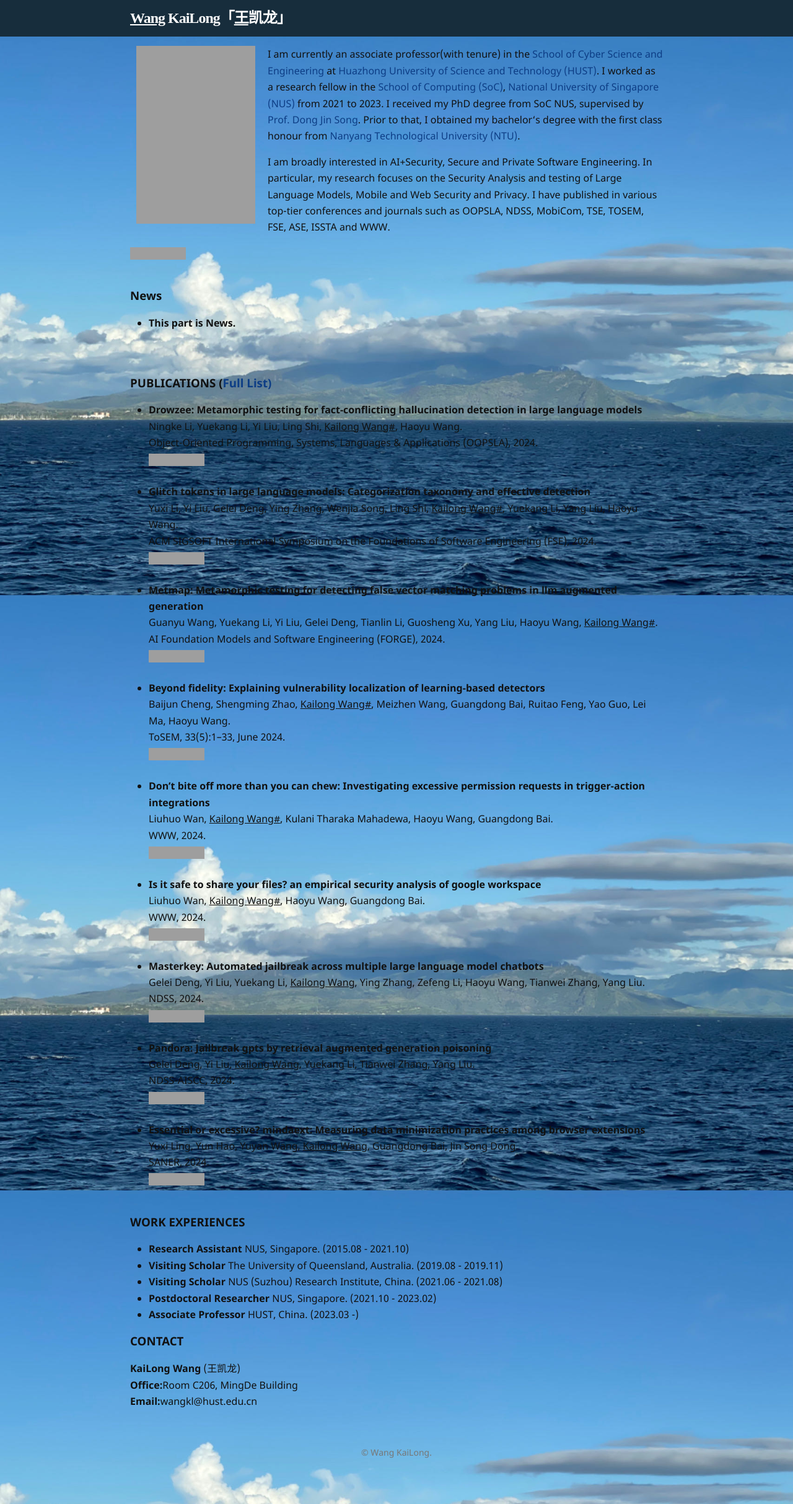
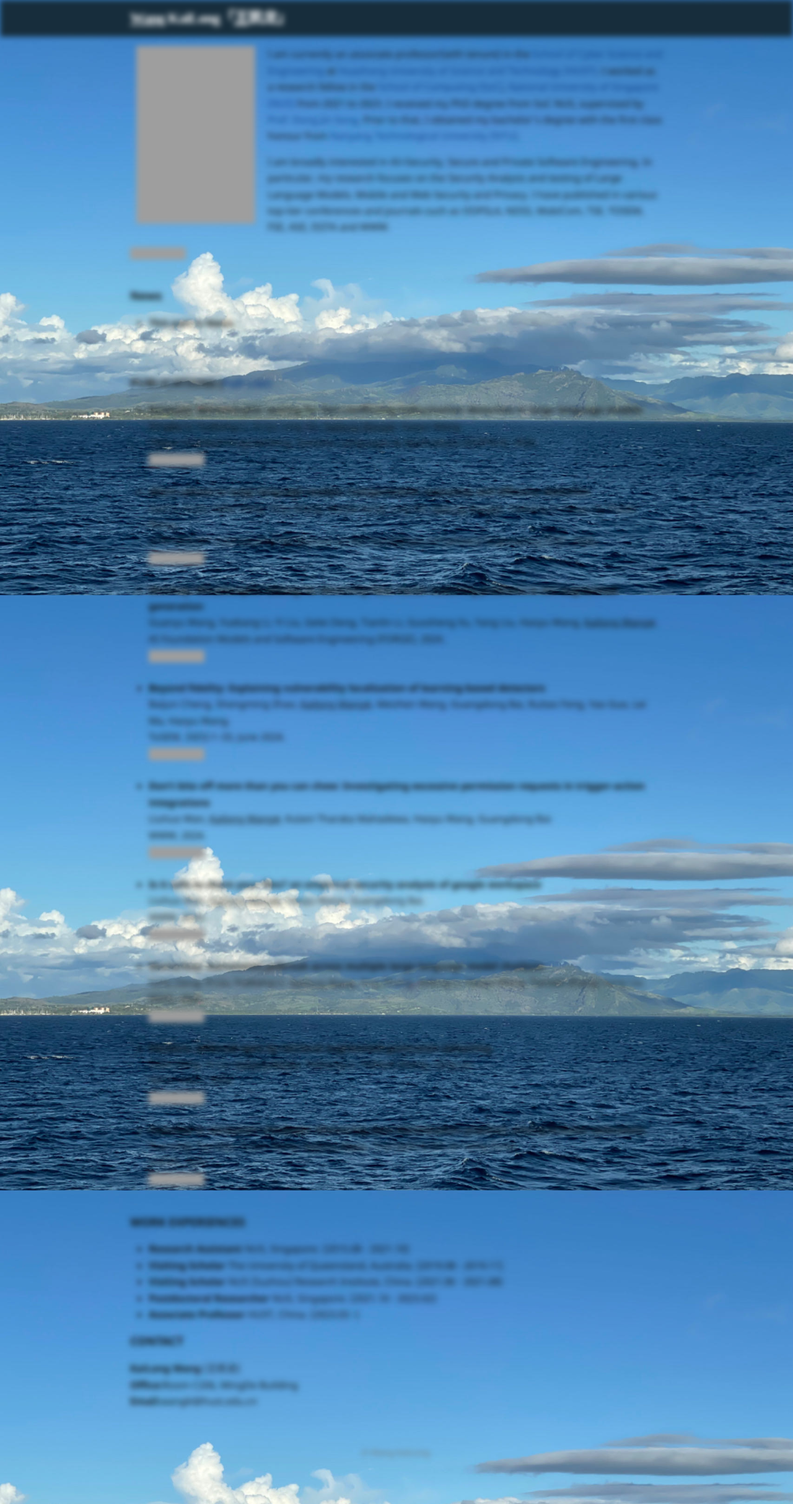
Before and after one commit to izZCrown/izZCrown.github.io, a Jekyll site: the page built from index.html, in a window 1280 px wide. Shown: the whole page at 62% size. Built offline with Jekyll 4.4.1, drawn with Linux system fonts in a browser that asks for light colours; some web fonts are replaced; grey boxes are pictures that could not be loaded.

Commit message:
Initial commit

```diff
--- a/index.html
+++ b/index.html
@@ -10,6 +10,7 @@ layout: default
     background-position: center;
     background-repeat: no-repeat;
     background-attachment: fixed;
+    filter: blur(5px);
   }
 </style>
 
```
